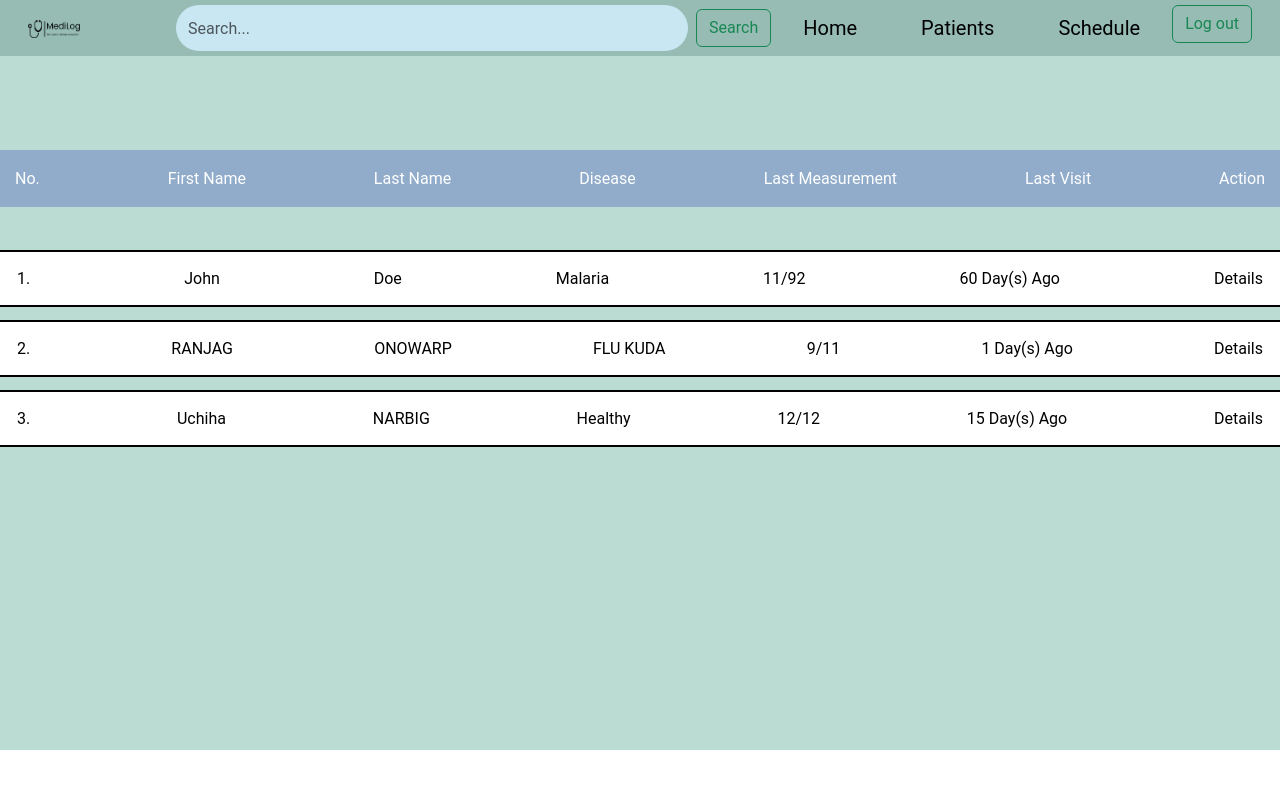
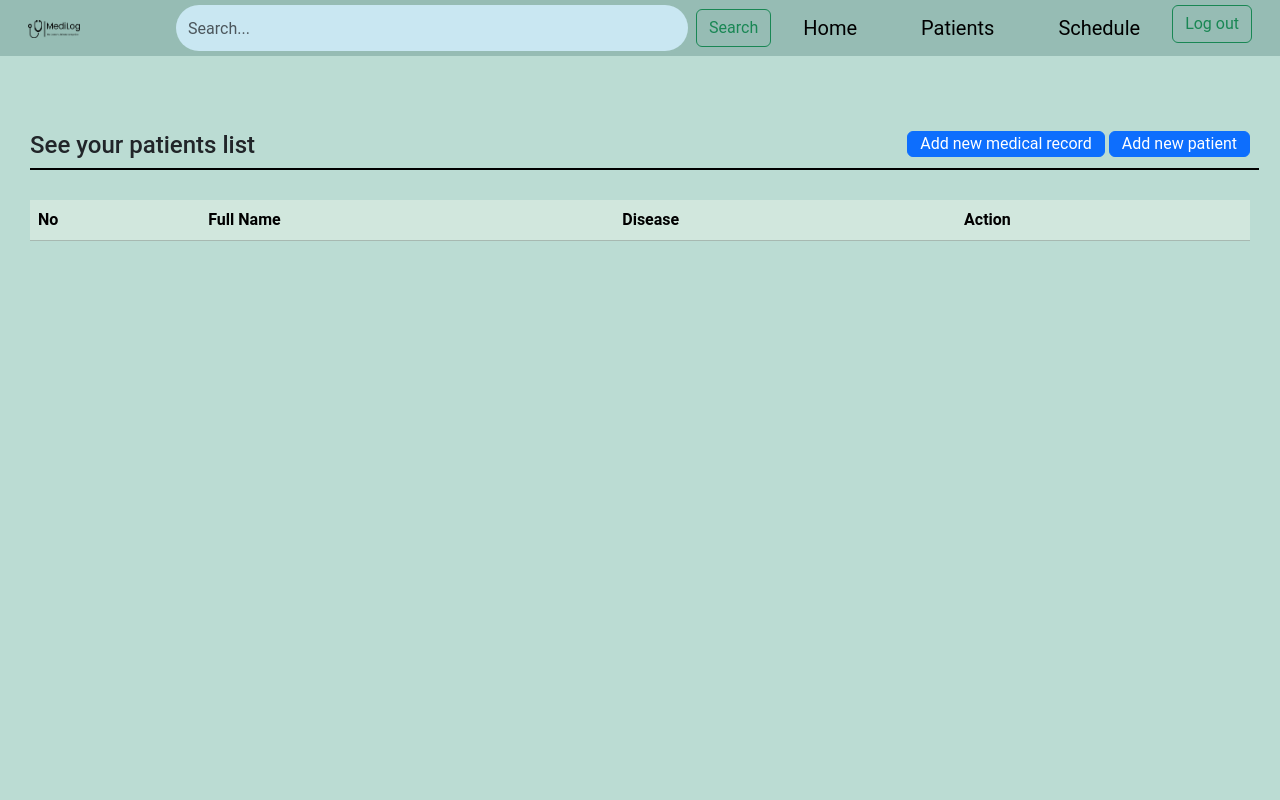
Before and after one commit to ThapTap/tugashcl, a PHP site: page /pages/pasien.php in a window 1280 px wide. Run offline with PHP 8.4, Linux system fonts and the light colour scheme; the visitor is signed in with stand-in values (Sample User, id 1); data comes from the database, SQL or seed files in the repository; lists and menus that the app fills with data are empty.

Commit message:
Fix database and patient list, add Add Patient page

```diff
--- a/TugasKelompok/Controller/loginScript.php
+++ b/TugasKelompok/Controller/loginScript.php
@@ -30,7 +30,7 @@ if ($_SERVER['REQUEST_METHOD'] === "POST") {
                 $_SESSION['login'] = true;
                 $_SESSION['username'] = $row['username'];
                 $_SESSION['DocName'] = $row['DocName'];
-                $_SESSION['id'] = $row['id'];
+                $_SESSION['id'] = $row['ID'];
 
                 header("Location: ../View/pages/home.php");
                 exit;
--- a/TugasKelompok/View/pages/home.php
+++ b/TugasKelompok/View/pages/home.php
@@ -10,8 +10,8 @@
     <!-- STYLES -->
     <link href="https://cdn.jsdelivr.net/npm/bootstrap@5.3.2/dist/css/bootstrap.min.css" rel="stylesheet" integrity="sha384-T3c6CoIi6uLrA9TneNEoa7RxnatzjcDSCmG1MXxSR1GAsXEV/Dwwykc2MPK8M2HN" crossorigin="anonymous">
     <link rel="stylesheet" href="../styles/navbar.css">
+    <link rel="stylesheet" href="../styles/footer.css">
     <link rel="stylesheet" href="../styles/home.css">
-    <link rel="stylesheet" href="../styles/footer.css">
     <title>Home Page</title>
 </head>
 <body>
@@ -26,13 +26,13 @@
             <h1 id="welcome"></h1>
             <p>Take a peek at your patients' records for smarter healthcare decisions!</p>
             <img src="../assets/soft-star.png" class="star2">
-            <button type="button" href="./pasien.php">See lists of patients</button>
+            <a class="a" href="./pasien.php">See lists of patients</a>
         </div>
         <div class="schedule">
             <p>Or you can check your upcoming appoinments,</p>
             <p>make sure you don't miss them!</p>
             <img src="../assets/soft-star.png" class="star3">
-            <button onclick="window.location.href=schedule.php">See my schedule</button>
+            <a class="a" href="#">See my schedule</a>
             <img src="../assets/soft-star.png" class="star4">
         </div>
     </div>
--- a/TugasKelompok/View/pages/pasien.php
+++ b/TugasKelompok/View/pages/pasien.php
@@ -1,67 +1,72 @@
 <?php
-    require "../../Controller/logincheck.php";
+require "../../Controller/logincheck.php";
 ?>
 
 <!DOCTYPE html>
 <html lang="en">
+
 <head>
     <meta charset="UTF-8">
     <meta name="viewport" content="width=device-width, initial-scale=1.0">
-    <title>PASIEN</title>
+    <title>List Pasien</title>
 
-    <link href='https://unpkg.com/boxicons@2.1.4/css/boxicons.min.css' rel='stylesheet'>
     <!-- STYLES -->
-    <link rel="stylesheet" href="../styles/pasien.css">
     <link href="https://cdn.jsdelivr.net/npm/bootstrap@5.3.2/dist/css/bootstrap.min.css" rel="stylesheet" integrity="sha384-T3c6CoIi6uLrA9TneNEoa7RxnatzjcDSCmG1MXxSR1GAsXEV/Dwwykc2MPK8M2HN" crossorigin="anonymous">
     <link rel="stylesheet" href="../styles/navbar.css">
+    <link rel="stylesheet" href="../styles/pasien.css">
 </head>
 
 
 <body>
     <?php
-        require "./navbar.php";
+    require "./navbar.php";
     ?>
 
+    <div class="title">
+        <h1>See your patients list</h1>
+        <div>
+            <a class="btn btn-primary my-auto add-medrec" href="./addMedRec.php">Add new medical record</a>
+            <a class="btn btn-primary my-auto add-pasien" href="./addPasien.php">Add new patient</a>
+        </div>
+    </div>
 
     <div class="container-patient">
+        <table class="table table-success table-striped table-hover">
+            <thead>
+                <tr>
+                    <th scope="col">No</th>
+                    <th scope="col">Full Name</th>
+                    <th scope="col">Disease</th>
+                    <th scope="col">Action</th>
+                </tr>
+            </thead>
+            <tbody>
+                <?php
+                $_SESSION['add-error'] = NULL;
+                $i = 1;
+                require "../../Controller/connection.php";
 
-        <div class="title-column">
-            <span>No.</span>
-            <span>First Name</span>
-            <span>Last Name</span>
-            <span>Disease</span>
-            <span>Last Measurement</span>
-            <span>Last Visit</span>
-            <span>Action</span>
-        </div>
+                $query = "SELECT ID, Name, Disease
+                FROM patients
+                WHERE DoctorID = {$_SESSION['id']};";
+                $stmt = $conn->prepare($query);
+                $stmt->execute();
+                $result = $stmt->get_result();
+                $conn->close();
 
-        <div class="content-column">
-            <span>1.</span>
-            <span>John</span>
-            <span>Doe</span>
-            <span>Malaria</span>
-            <span>11/92</span>
-            <span>60 Day(s) Ago</span>
-            <span a href="#">Details</span>
-        </div>
+                foreach ($result as $i => $patient) {
+                    $i++;
 
-        <div class="content-column2">
-            <span>2.</span>
-            <span>RANJAG</span>
-            <span>ONOWARP</span>
-            <span>FLU KUDA</span>
-            <span>9/11</span>
-            <span>1 Day(s) Ago</span>
-            <span a href="#">Details</span>
-        </div>
+                    echo '<tr>';
+                    echo '<td>' . $i . '</td>';
+                    echo '<td>' . $patient['Name'] . '</td>';
+                    echo '<td>' . $patient['Disease'] . '</td>';
+                    echo '<td><a class="btn btn-primary detail" href="">Details</a></td>';
+                    echo '</tr>';
+                }
+                ?>
+            </tbody>
+        </table>
 
-        <div class="content-column3">
-            <span>3.</span>
-            <span>Uchiha</span>
-            <span>NARBIG</span>
-            <span>Healthy</span>
-            <span>12/12</span>
-            <span>15 Day(s) Ago</span>
-            <span a href="#">Details</span>
-        </div>
     </div>
+</body>
--- a/TugasKelompok/View/styles/footer.css
+++ b/TugasKelompok/View/styles/footer.css
@@ -4,6 +4,8 @@
     margin: 0%;
     padding: 2px;
     text-align: center;
+    position: absolute;
+    bottom: 0;
 }
 
 .copyright {
--- a/TugasKelompok/View/styles/navbar.css
+++ b/TugasKelompok/View/styles/navbar.css
@@ -6,9 +6,13 @@
 }
 
 /* NAVBAR */
+nav{
+    position: absolute;
+    top: 0px;
+    z-index: 10;
+}
 .navbar-wrapper{
     background-color: var(--ijo-tua);
-    position: fixed;
     top: 0px;
     left: 0px;
 }
--- a/TugasKelompok/View/styles/pasien.css
+++ b/TugasKelompok/View/styles/pasien.css
@@ -14,81 +14,38 @@
 }
 
 body {
-    display: flex;
-    justify-content: center;
-    align-items: center;
     background-color: var(--ijo-muda);
 }
 
-.container-patient {
+.title{
+    margin-top: 75px;
+    padding: 0px 30px;
     display: flex;
-    justify-content: center;
-    align-items: center;
-    width: 100%;
-    height: 750px;
-
-    background-color: var(--ijo-muda);
+    justify-content: space-between;
+    position: relative
 }
 
-.title-column {
+.title::after{
+    content: '';
+    display: block;
+    width: 96%;
+    height: 2px;
     position: absolute;
-    display: flex;
-    justify-content: space-between;
-    padding: 0 50px;
-    align-items: center;
-    top: 150px;
-    width: 1350px;
-    height: 57px;
-    border-radius: 20px;
-
-    color: white;
-    background-color: var(--biru-abu);
+    top: 100%;
+    left: 30px;
+    background-color: black;
 }
 
-.content-column {
-    position: absolute;
-    display: flex;
-    justify-content: space-between;
-    padding: 0 50px;
-    align-items: center;
-    top: 250px;
-    width: 1350px;
-    height: 57px;
-    border: 2px solid;
-    border-radius: 20px;
 
-    color: black;
-    background-color: white;
+.title h1{
+    font-size: 24px;
 }
 
-.content-column2 {
-    position: absolute;
-    display: flex;
-    justify-content: space-between;
-    padding: 0 50px;
-    align-items: center;
-    top: 320px;
-    width: 1350px;
-    height: 57px;
-    border: 2px solid;
-    border-radius: 20px;
-
-    color: black;
-    background-color: white;
+.container-patient{
+    padding: 0px 30px;
+    margin-top: 32px;
 }
 
-.content-column3 {
-    position: absolute;
-    display: flex;
-    justify-content: space-between;
-    padding: 0 50px;
-    align-items: center;
-    top: 390px;
-    width: 1350px;
-    height: 57px;
-    border: 2px solid;
-    border-radius: 20px;
-
-    color: black;
-    background-color: white;
+.detail, .add-medrec, .add-pasien{
+    padding: 0px 12px;
 }
--- /dev/null
+++ b/login-password.txt
@@ -0,0 +1,3 @@
+Username | Password
+mandong123 | 12345678
+ganteng123 | akuganteng
```
Also changed, not shown: TugasKelompok/Controller/AddPasienController.php (added, +82 -0 lines), TugasKelompok/View/Utils/medilogdb.sql (+50 -24 lines), TugasKelompok/View/pages/addPasien.php (added, +83 -0 lines), TugasKelompok/View/styles/add.css (added, +54 -0 lines), TugasKelompok/View/styles/home.css (+8 -2 lines).
